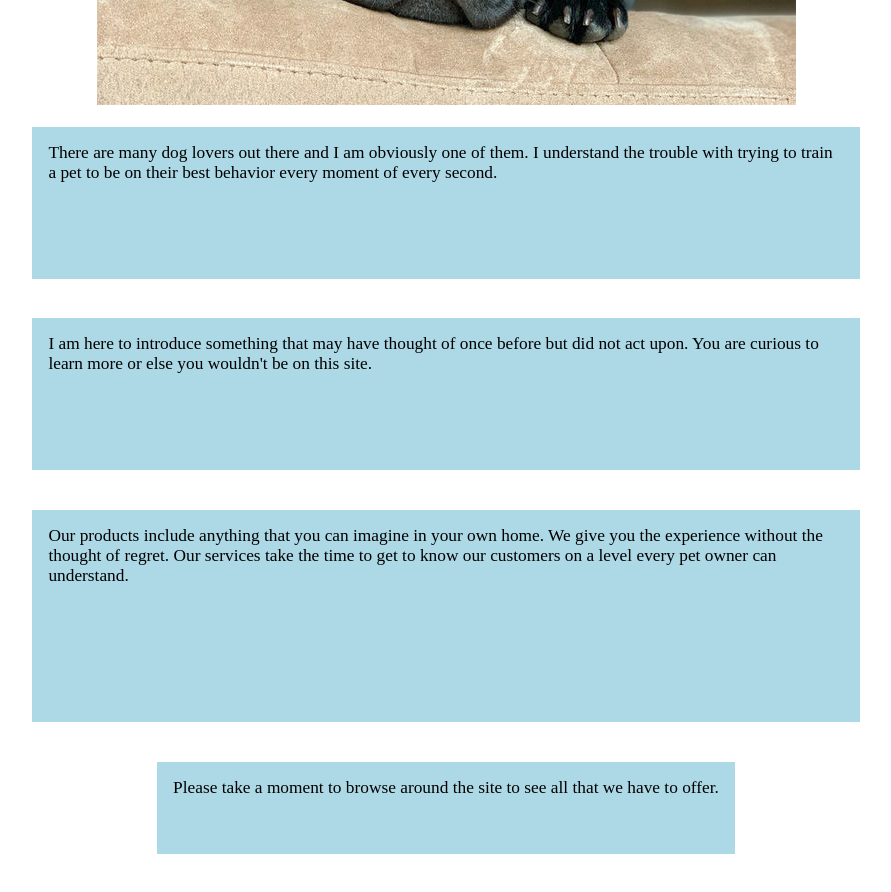
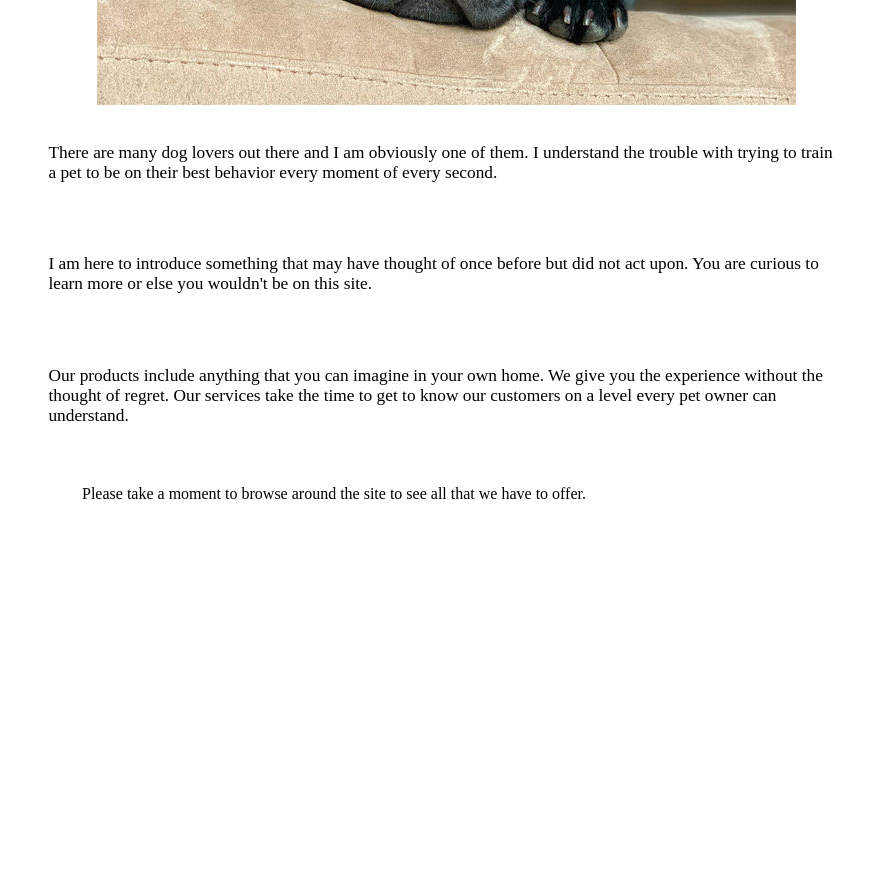
Before and after one commit to destinymalone/chewed-up-cups, a plain HTML site: page index.html in a window 1280 px wide. Shown: the part 460-1352 px from the top of the page, without its empty margins (194-1085 px from the left). After the commit the page ends 1107 px from the top, so only its background shows below. Drawn offline with Linux system fonts and the light colour scheme.

Commit message:
CSS changing the landing page background color for the p tags
took off the display grid so the p tags are not so spaced out.

added margin-left for the last p tag so it is at the same start as the other p tags

```diff
--- a/index.html
+++ b/index.html
@@ -66,7 +66,7 @@
             We give you the experience without the thought of regret.
             Our services take the time to get to know our customers on a level every pet owner can understand.
         </p>
-        <p class="landing">
+        <p class="landing_please">
             Please take a moment to browse around the site to see all that we have to offer.
         </p>
 
--- a/style.css
+++ b/style.css
@@ -95,15 +95,19 @@ img {
 }
 
 .landing {
-    display: grid;
+    /* display: grid; */
     margin: 10;
     padding: 1rem;
     grid-template-rows: 1fr 1fr 1fr;
     max-width: 80%;
     font-size: 13pt;
-    background-color: lightblue;
+    /* background-color: lightblue; */
     justify-items: center;
     justify-self: flex-start;
+}
+
+.landing_please {
+    margin-left: -14rem;
 }
 
 a:hover {
```
Also changed, not shown: flowers.jpeg (added).
